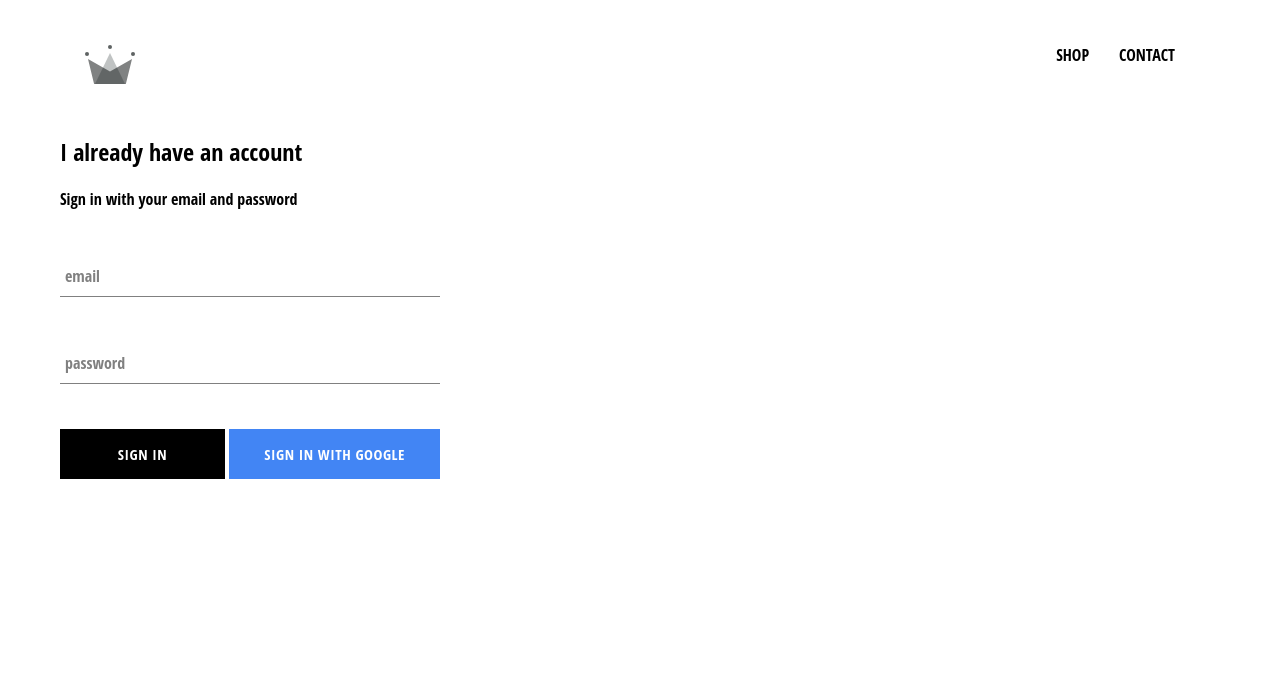
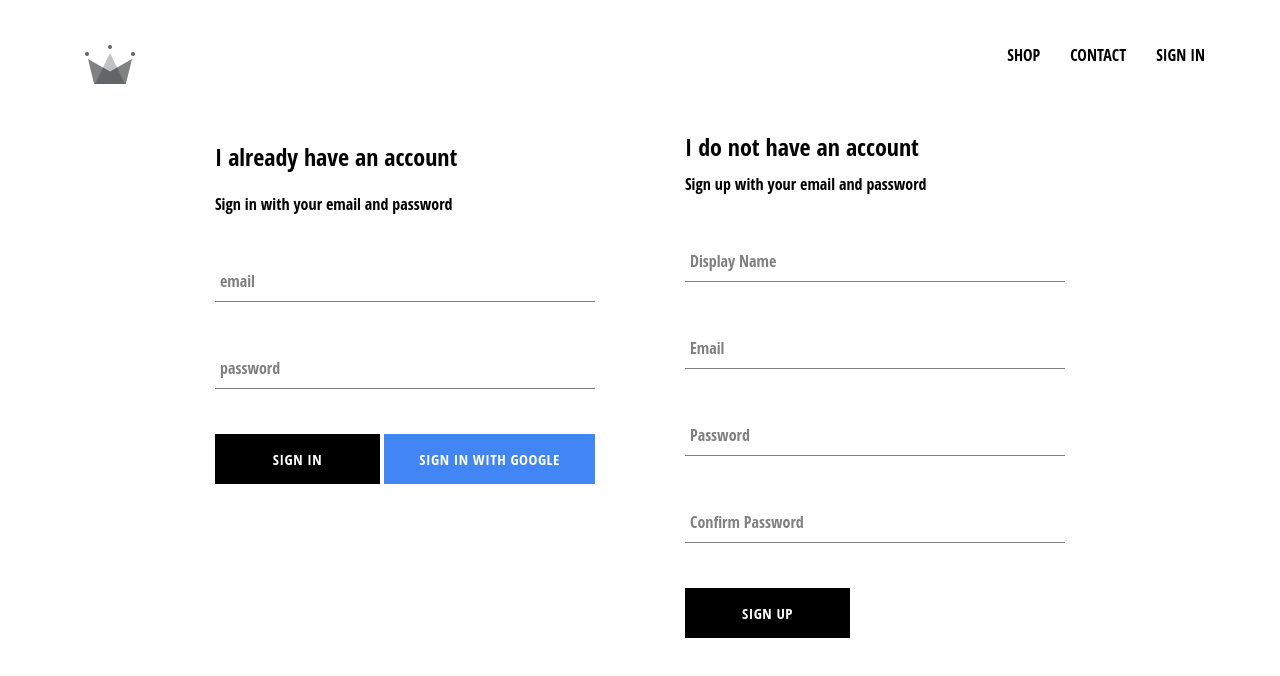
Before and after one commit to yemcha/crwn-clothing, a React (Create React App) app: page /signin in a window 1280 px wide. Shown: the top 676 px of the page. Built offline with nearby package versions, Linux system fonts and the light colour scheme; no server answers.

Commit message:
implemented firebase utils, included ability to store authenticated users into our firestore database

```diff
--- a/src/App.js
+++ b/src/App.js
@@ -9,7 +9,7 @@
 import ShopPage from './pages/shop/shop.component';
 import SignInAndSignUpPage from './pages/sign-in-and-sign-up/sign-in-and-sign-up.component';
 import Header from './components/header/header.component';
-import { auth } from './firebase/firebase.utils';
+import { auth, createUserProfileDocument } from './firebase/firebase.utils';
 
 
 
@@ -25,16 +25,30 @@
   unsubscribeFromAuth = null;
 
   componentDidMount() {
-    this.unsubscribeFromAuth = auth.onAuthStateChanged(user => {
-      this.setState({ currentUser: user });
+    this.unsubscribeFromAuth = auth.onAuthStateChanged(async userAuth => {
+      if(userAuth) {
+        const userRef = await createUserProfileDocument(userAuth);
 
-      console.log(user);
+        userRef.onSnapshot(snapShot => {
+          this.setState(
+            {
+              currentUser: {
+                id: snapShot.id,
+                ...snapShot.data()
+              }
+          });
+
+          console.log(this.state);
+        });
+      }
+
+      this.setState({ currentUser: userAuth });
     });
   }
 
   componentWillUnmount() {
     this.unsubscribeFromAuth();
-  }
+  };
 
 
 
--- a/src/components/header/header.component.jsx
+++ b/src/components/header/header.component.jsx
@@ -25,7 +25,7 @@
                 currentUser ?
                 <div className='option' onClick={() => auth.signOut()}>SIGN OUT</div>
                 :
-                <Link className='option' to='/signin'></Link>
+                <Link className='option' to='/signin'>SIGN IN</Link>
             }
         </div>
     </div>
--- a/src/components/sign-in/sign-in.component.jsx
+++ b/src/components/sign-in/sign-in.component.jsx
@@ -6,7 +6,7 @@
 
 import CustomButton from '../custom-button/custom-button.component';
 
-import { signInWithGoogle } from '../../firebase/firebase.utils.js';
+import { signInWithGoogle } from '../../firebase/firebase.utils';
 
 class SignIn extends React.Component{
     constructor(props){
--- /dev/null
+++ b/src/components/sign-up/sign-up.component.jsx
@@ -0,0 +1,105 @@
+import React from  'react';
+
+import FormInput from '../form-input/form-input.component';
+
+import CustomButton from '../custom-button/custom-button.component';
+
+import { auth, createUserProfileDocument } from '../../firebase/firebase.utils';
+
+import './sign-up.styles.scss';
+
+class SignUp extends React.Component {
+    constructor(){
+        super();
+
+        this.state = {
+            displayName: '',
+            email: '',
+            password: '',
+            confirmPassword: ''
+        };
+    }
+
+    handleSubmit = async event => {
+        event.preventDefault();
+
+        const { displayName, email, password, confirmPassword } = this.state;
+
+        if(password !== confirmPassword){
+            alert("passwords do not match");
+            return;
+        }
+
+        try {
+            const { user } = await auth.createUserWithEmailAndPassword(
+                email,
+                password
+            );
+
+            await createUserProfileDocument(user, { displayName });
+
+            this.setState({
+                display: '',
+                email: '',
+                password: '',
+                confirmPassword: ''
+            });
+
+        } catch (error) {
+            console.error(error);
+        }
+    };
+
+    handleChange = event => {
+        const { name, value } = event.target;
+
+        this.setState({[name]: value});
+    }
+
+    render() {
+        const{displayName, email, password, confirmPassword } = this.state;
+        return(
+            <div className='sign-up'>
+                <h2 className='title'>I do not have an account</h2>
+                <span>Sign up with your email and password</span>
+                <form className='sign-up-form' onSubmit={this.handleSubmit}>
+                   <FormInput
+                    type='text'
+                    name='displayName'
+                    value={displayName}
+                    onChange={this.handleChange}
+                    label='Display Name'
+                    required
+                   />
+                    <FormInput
+                      type='email'
+                      name='email'
+                      value={email}
+                      onChange={this.handleChange}
+                      label='Email'
+                      required
+                    />
+                    <FormInput
+                      type='password'
+                      name='password'
+                      value={password}
+                      onChange={this.handleChange}
+                      label='Password'
+                      required
+                    />
+                    <FormInput
+                      type='password'
+                      name='confirmPassword'
+                      value={confirmPassword}
+                      onChange={this.handleChange}
+                      label='Confirm Password'
+                      required
+                    />
+                    <CustomButton type='submit'>SIGN UP</CustomButton>
+                </form>
+            </div>
+        );
+    }
+}
+
+export default SignUp;
--- /dev/null
+++ b/src/components/sign-up/sign-up.styles.scss
@@ -0,0 +1,9 @@
+.sign-up{
+    display: flex;
+    flex-direction: column;
+    width: 380px;
+
+    .title {
+        margin: 10px 0;
+    }
+}
--- a/src/firebase/firebase.utils.js
+++ b/src/firebase/firebase.utils.js
@@ -14,6 +14,33 @@
 
 };
 
+export const createUserProfileDocument =
+async (userAuth, additionalData) => {
+    if(!userAuth) return;
+
+    const userRef = firestore.doc(`users/${userAuth.uid}`);
+
+    const snapShot = await userRef.get();
+    if(!snapShot.exist){
+        const { displayName, email } = userAuth;
+        const createdAt = new Date();
+
+        try {
+            await userRef.set({
+              displayName,
+              email,
+              createdAt,
+              ...additionalData
+            })
+
+        }catch (error){
+            console.log('error creating user', error.message);
+        }
+    }
+
+    return userRef;
+};
+
 firebase.initializeApp(config);
 
 export const auth = firebase.auth();
--- a/src/pages/sign-in-and-sign-up/sign-in-and-sign-up.component.jsx
+++ b/src/pages/sign-in-and-sign-up/sign-in-and-sign-up.component.jsx
@@ -1,12 +1,15 @@
 import React from 'react';
 
 import SignIn from '../../components/sign-in/sign-in.component';
+import SignUp from '../../components/sign-up/sign-up.component';
+
 
 import './sign-in-and-sign-up.styles.scss';
 
 const SignInAndSignUpPage = () => (
     <div className='sign-in-and-sign-up'>
         <SignIn />
+        <SignUp />
     </div>
 );
 
--- a/src/pages/sign-in-and-sign-up/sign-in-and-sign-up.styles.scss
+++ b/src/pages/sign-in-and-sign-up/sign-in-and-sign-up.styles.scss
@@ -0,0 +1,6 @@
+.sign-in-and-sign-up {
+    width: 850px;
+    display: flex;
+    justify-content: space-between;
+    margin: 30px auto;
+}
```
